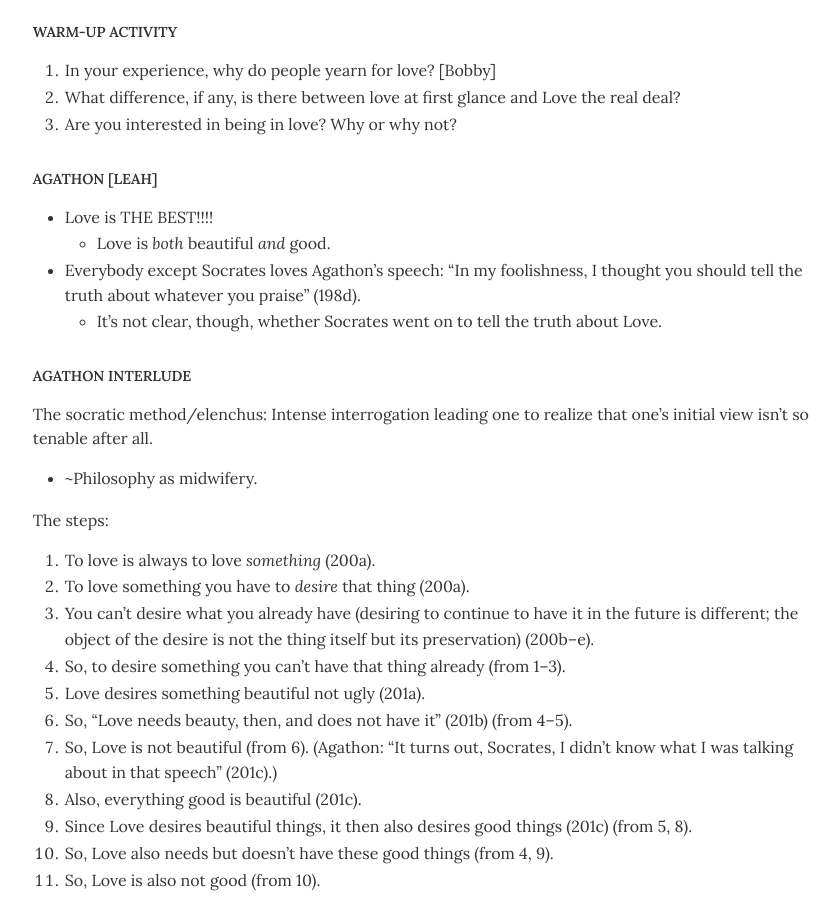
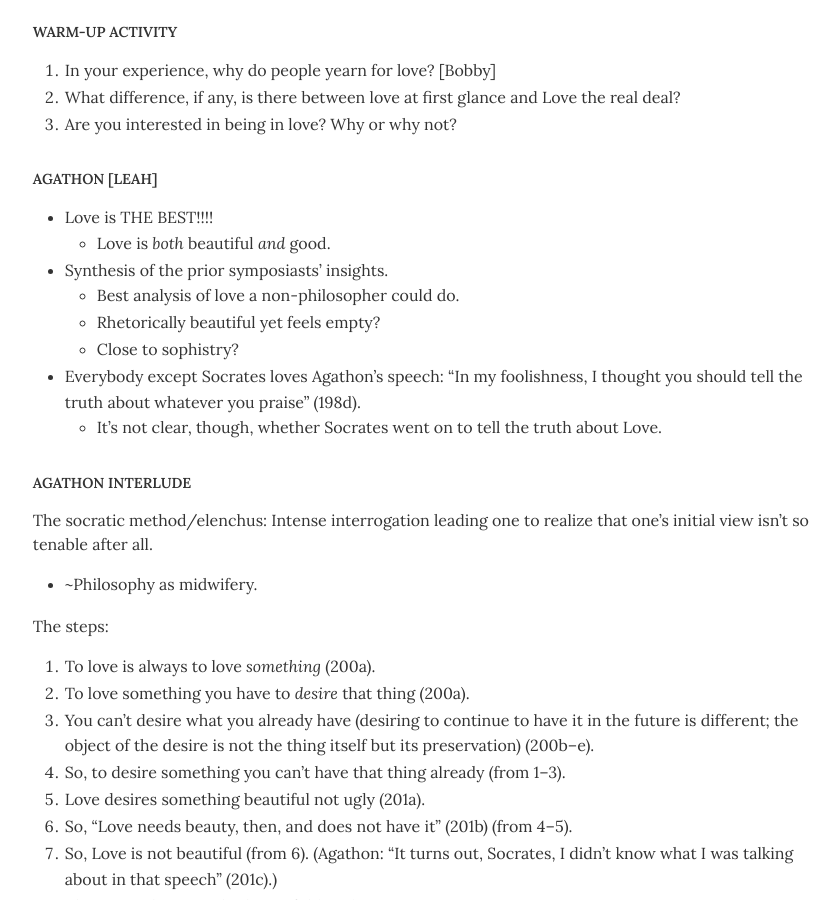
Before and after one commit to dingherself/love-gender-sex, a Jekyll site: the page built from handouts/_posts/2026-02-02-plato-symposium-ii.md, in a window 1280 px wide and 900 px high, scrolled down 464 px. Shown: the whole window, without its empty margins (215-1055 px from the left). Built offline with Jekyll 4.4.1, drawn with Linux system fonts in a browser that asks for light colours.

Commit message:
Update 2026-02-02-plato-symposium-ii.md

```diff
--- a/handouts/_posts/2026-02-02-plato-symposium-ii.md
+++ b/handouts/_posts/2026-02-02-plato-symposium-ii.md
@@ -21,6 +21,10 @@ module: "Love"
 
 - Love is THE BEST!!!!
   - Love is *both* beautiful *and* good.
+- Synthesis of the prior symposiasts’ insights.
+  - Best analysis of love a non-philosopher could do.
+  - Rhetorically beautiful yet feels empty?
+  - Close to sophistry?
 - Everybody except Socrates loves Agathon’s speech: “In my foolishness, I thought you should tell the truth about whatever you praise” (198d).
   - It’s not clear, though, whether Socrates went on to tell the truth about Love.
 
```
